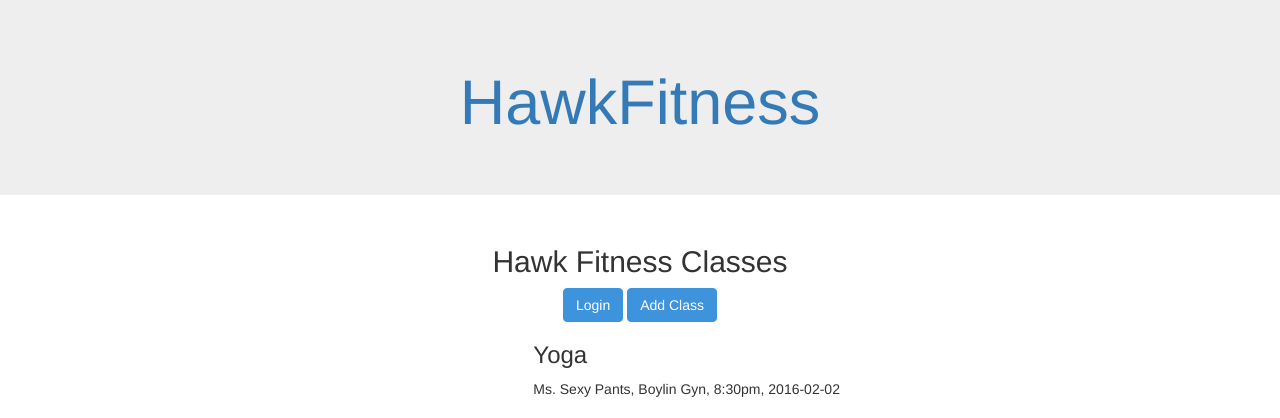
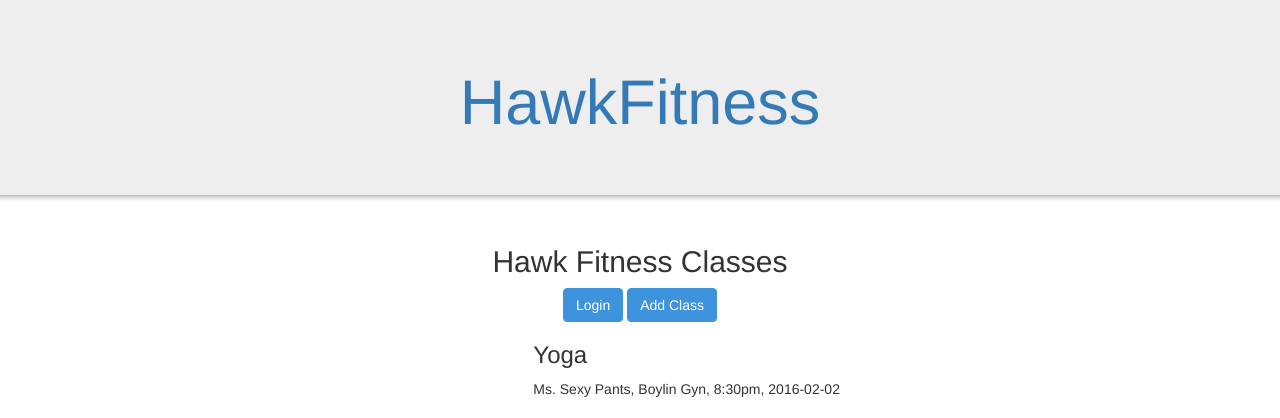
Before and after one commit to malone5/hawk_fitness, a CodeIgniter app: page /database/index.php/homectrl/index in a window 1280 px wide. Shown: the top 418 px of the page. Run offline with CodeIgniter, Linux system fonts and the light colour scheme; data comes from the database, SQL or seed files in the repository; some libraries are stand-ins or nearby versions.

Commit message:
small style addition for title jumbotron
adds a shadow to the bottom of the jumbotron. I think it makes look much neater.

```diff
--- a/application/views/templates/header.php
+++ b/application/views/templates/header.php
@@ -18,7 +18,7 @@
 
 	<body>
 		<div class="row">
-			<div class="jumbotron text-center">
+			<div class="jumbotron text-center"  style="box-shadow: 0px 0px 7px 0px #777;">
 			  <h1><a href="<?php echo site_url('/'); ?>">HawkFitness</a></h1>
 			</div>
 		</div>
```
